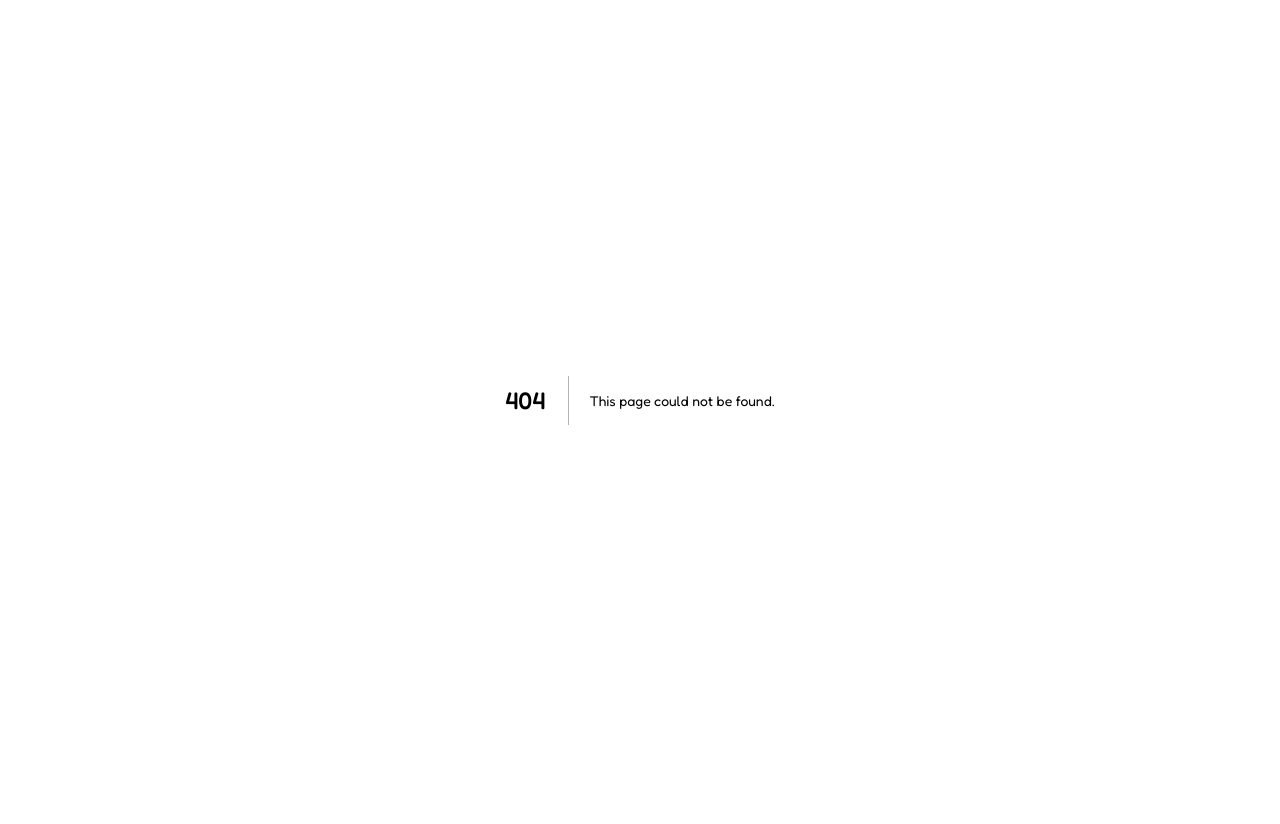
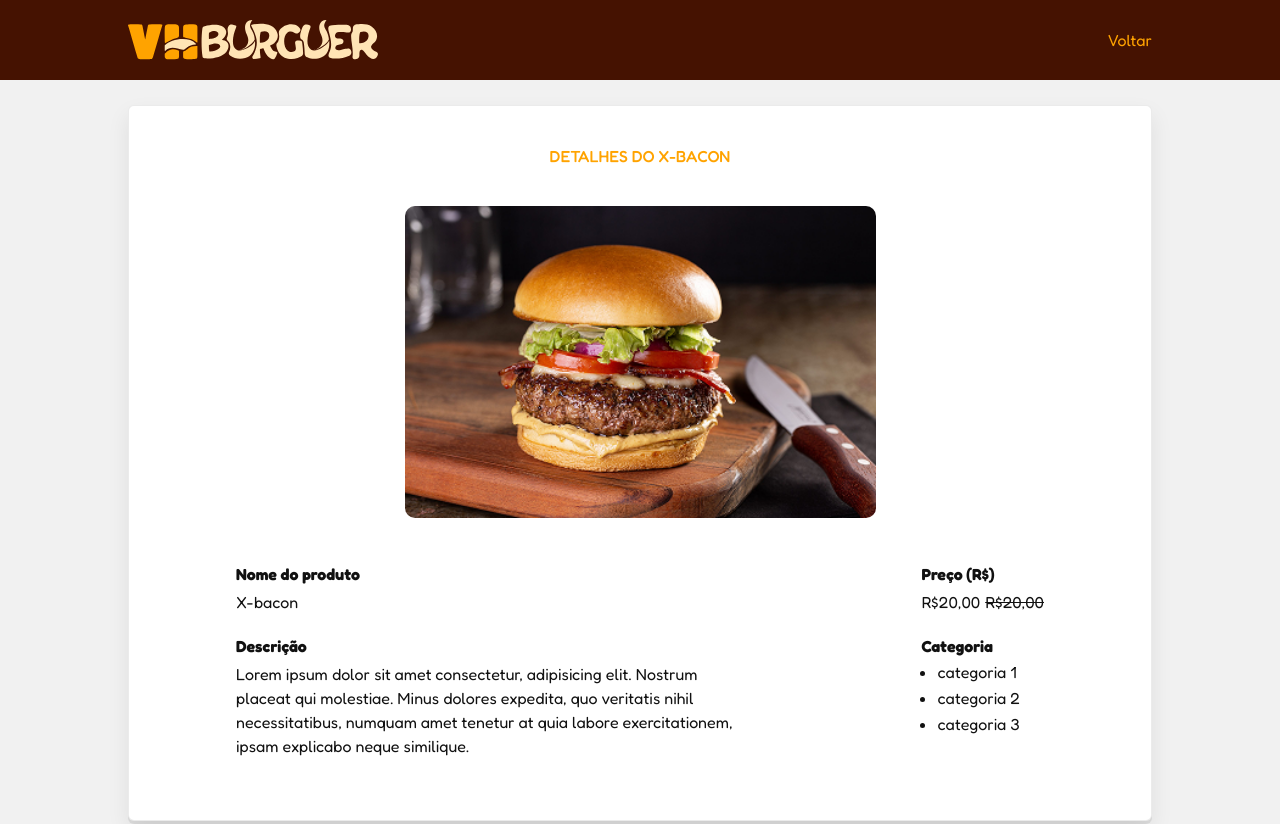
Before and after one commit to Isaque-Codes/VH_Burguer, a Next.js app in the folder Next.js/vh-burguer/: page /detalhe-produto in a window 1280 px wide. Before the commit this address had no page. Shown: the top 824 px of the page. Before the commit the page ends 800 px from the top, so only its background shows below. Built offline with nearby package versions, Linux system fonts and the light colour scheme.

Commit message:
✨ feat: Implementação da tela detalhe-produto e seu componente sub-header

```diff
--- a/Next.js/vh-burguer/src/components/card-produto/card-pruduto.tsx
+++ b/Next.js/vh-burguer/src/components/card-produto/card-pruduto.tsx
@@ -3,7 +3,7 @@ import styles from "./card-produto.module.css"
 const CardProduto = () => {
     return (
         <article className={styles.card_produto}>
-            <img src="/imgs/HamburguerAlcatraComBacon.png" alt="Produto vendido pela loja."
+            <img src="/imgs/hamburguer_alcatra_com_bacon.png" alt="Produto vendido pela loja."
                 className={styles.img_produto} />
             <h3 className={styles.titulo_produto}>X-Salada</h3>
             <p className={styles.desc_produto}>Lorem, ipsum dolor sit amet consectetur adipisicing elit. Tempore earum itaque repellat voluptas reprehenderit exercitationem sequi quo. Perspiciatis qui accusamus, nesciunt saepe nostrum ut non exercitationem sapiente similique dolor impedit.</p>
--- a/Next.js/vh-burguer/src/components/footer/footer.tsx
+++ b/Next.js/vh-burguer/src/components/footer/footer.tsx
@@ -3,7 +3,7 @@ import styles from "./footer.module.css";
 const Footer = () => {
     return (
         <footer id={styles.footer_home}>
-            <div id={styles.container} className="Layout_guide">
+            <div id={styles.container} className="layout_guide">
                 <div id={styles.footer_icons}>
                     <img src="../imgs/Logo_footer.svg" alt="Logo do VH Burguer que contém um hamburguer como plano de fundo"
                         className={styles.logo_vhburguer_footer} />
--- a/Next.js/vh-burguer/src/components/header/header.tsx
+++ b/Next.js/vh-burguer/src/components/header/header.tsx
@@ -4,7 +4,7 @@ import Link from "next/link";
 const Header = () => {
     return (
         <header id={styles.header}>
-            <div id={styles.container} className="Layout_guide">
+            <div id={styles.container} className="layout_guide">
                 <img src="../imgs/logo_VH_Burguer.svg" alt="Logo do VH Burguer que contém um hamburguer como plano de fundo" id={styles.logo}/>
                 <nav id={styles.nav_menu}>
                     <a href="#destaques">Destaques</a>
--- /dev/null
+++ b/Next.js/vh-burguer/src/components/sub-header/sub-header.module.css
@@ -0,0 +1,23 @@
+.header {
+    background-color: var(--vinho);
+
+    height: 10vh;
+    display: flex;
+    justify-content: center;
+}
+
+#container {
+    display: flex;
+    justify-content: space-between;
+    align-items: center;
+}
+
+#voltar {
+    text-decoration: none;
+    font-size: 30;
+    color: var(--laranja-destaque);
+}
+
+#logo {
+    width: 250px;
+}
--- /dev/null
+++ b/Next.js/vh-burguer/src/components/sub-header/sub-header.tsx
@@ -0,0 +1,16 @@
+import styles from "./sub-header.module.css"
+import Link from "next/link"
+
+const SubHeader = () => {
+    return (
+        <header className={styles.header}>
+            <div className="layout_guide" id={styles.container}>
+                <img src="../imgs/Logo_footer.svg" alt="Logotipo do VH Burguer" id={styles.logo}/>
+
+                <Link href="home#cardapio" id={styles.voltar}>Voltar</Link>
+            </div>
+        </header>
+    )
+}
+
+export default SubHeader
--- /dev/null
+++ b/Next.js/vh-burguer/src/pages/detalhe-produto/detalhe-produto.module.css
@@ -0,0 +1,143 @@
+.main_detalhes {
+    background: var(--fundo-claro);
+    min-height: 90vh;
+    display: flex;
+    align-items: center;
+    justify-content: center;
+    padding: 25px 0;
+}
+
+.detalhes {
+    display: flex;
+    gap: 20px;
+    flex-direction: column;
+    justify-content: center;
+    align-items: center;
+    min-height: 500px;
+}
+
+.detalhes_titulo {
+    color: var(--laranja-destaque);
+    font-weight: 500;
+    font-size: var(--tamanho-subtitulo);
+    text-transform: uppercase;
+}
+
+/* Card branco com sombra suave */
+.card_detalhes {
+    position: relative;
+    background: white;
+    border-radius: 6px;
+    padding: 40px;
+    box-shadow: 0 3px 0 rgba(0, 0, 0, .08), 0 10px 22px rgba(0, 0, 0, .08);
+    border: 1px solid rgba(0, 0, 0, .08);
+    height: 100%;
+    width: 100%;
+
+    display: flex;
+    gap: 40px;
+    flex-direction: column;
+    align-items: center;
+}
+
+/* Imagem centralizada com cantos arredondados */
+.card_detalhes_imagem {
+    width: 50%;
+    min-width: 350px;
+    align-self: center;
+}
+
+.card_detalhes_imagem img {
+    display: block;
+    width: 100%;
+    height: auto;
+    border-radius: 10px;
+}
+
+/* Área de infos em duas colunas */
+.card_detalhes_infos {
+    display: grid;
+    grid-template-columns: 1fr 240px;
+    gap: 48px;
+    align-items: start;
+    padding: 6px 22px 0;
+}
+
+.card_detalhes_col_dir {
+    justify-self: end;
+    text-align: left;
+}
+
+/* Blocos de campos */
+.campo {
+    margin-bottom: 22px;
+}
+
+.campo_titulo {
+    font-size: var(--fonte-texto);
+    font-weight: 700;
+    color: #111;
+    margin-bottom: 6px;
+}
+
+.campo_valor {
+    font-size: var(--fonte-texto);
+    color: #111;
+    line-height: 1.5;
+    max-width: 520px;
+}
+
+/* Preços (antigo riscado, atual normal) */
+.preco_antigo {
+    text-decoration: line-through;
+    margin-right: 8px;
+}
+
+.preco_atual {
+    font-weight: 400;
+    /* na imagem parece normal, não super bold */
+}
+
+/* Lista de categoria com “bolinhas” */
+.campo_lista {
+    margin-left: 16px;
+    font-size: var(--fonte-texto);
+    color: #111;
+}
+
+.campo_lista li {
+    margin: 6px 0;
+}
+
+.preco_anterior{
+    margin-left: 5px;
+    text-decoration: line-through;
+}
+
+/* Responsivo */
+@media (max-width: 820px) {
+    .card_detalhes_infos {
+        grid-template-columns: 1fr;
+        gap: 22px;
+        padding: 0;
+    }
+
+    .card_detalhes_col_dir {
+        justify-self: start;
+    }
+
+    .card_detalhes_selo {
+        width: 100px;
+        height: 100px;
+        top: 68px;
+        right: 18px;
+    }
+
+    .card_detalhes_selo_icone {
+        font-size: var(--tamanho-titulo);
+    }
+
+    .detalhes_titulo {
+        font-size: var(--tamanho-titulo-responsivo);
+    }
+}
--- /dev/null
+++ b/Next.js/vh-burguer/src/pages/detalhe-produto/index.tsx
@@ -0,0 +1,64 @@
+import Footer from "@/components/footer/footer"
+import SubHeader from "@/components/sub-header/sub-header"
+import styles from "./detalhe-produto.module.css"
+
+const DetalheProduto = () => {
+    return (
+        <>
+            <SubHeader />
+            <main className={styles.main_detalhes}>
+                <section className={`${styles.detalhes} layout_guide`}>
+                    <article className={styles.card_detalhes} aria-label="Card de detalhes do produto">
+                        <h1 id="titulo-detalhes-produto" className={styles.detalhes_titulo}>Detalhes do X-Bacon</h1>
+                        {/* <!-- “Selo” do preço (estrela + cifrão) --> */}
+                        <figure className={styles.card_detalhes_imagem} >
+                            <img
+                                src="/imgs/hamburguer_alcatra_com_bacon.png"
+                                alt="Hambúrguer sobre uma tábua de madeira, com pão, carne, queijo, bacon, alface, tomate e cebola roxa." />
+                            {/* src={produto?.imagemUrl} alt={produto?.nome} /> */}
+                        </figure>
+
+
+                        <div className={styles.card_detalhes_infos}>
+                            <div className={`${styles.card_detalhes_col} ${styles.card_detalhes_col_esq}`}>
+                                <div className={styles.campo}>
+                                    <h2 className={styles.campo_titulo}>Nome do produto</h2>
+                                    <p className={styles.campo_valor}>X-bacon</p>
+                                </div>
+
+                                <div className={styles.campo}>
+                                    <h2 className={styles.campo_titulo}>Descrição</h2>
+                                    <p className={styles.campo_valor}>
+                                        Lorem ipsum dolor sit amet consectetur, adipisicing elit. Nostrum placeat qui molestiae. Minus dolores expedita, quo veritatis nihil necessitatibus, numquam amet tenetur at quia labore exercitationem, ipsam explicabo neque similique.
+                                    </p>
+                                </div>
+                            </div>
+
+                            <div className={`${styles.card_detalhes_col} ${styles.card_detalhes_col_dir}`}>
+                                <div className={styles.campo}>
+                                    <h2 className={styles.campo_titulo}>Preço (R$)</h2>
+                                    <p className={styles.campo_valor}>
+                                        <span className={styles.preco_atual}>R$20,00</span>
+                                        <span className={styles.preco_anterior}>R$20,00</span>
+                                    </p>
+                                </div>
+
+                                <div className={styles.campo}>
+                                    <h2 className={styles.campo_titulo}>Categoria</h2>
+                                    <ul className={styles.campo_lista}>
+                                        <li>categoria 1</li>
+                                        <li>categoria 2</li>
+                                        <li>categoria 3</li>
+                                    </ul>
+                                </div>
+                            </div>
+                        </div>
+                    </article>
+                </section>
+            </main>
+            <Footer />
+        </>
+    )
+}
+
+export default DetalheProduto
--- a/Next.js/vh-burguer/src/pages/home/index.tsx
+++ b/Next.js/vh-burguer/src/pages/home/index.tsx
@@ -9,9 +9,10 @@ const Home = () => {
         <>
             <Header />
             <main>
+                {/* SECAO BANNER */}
                 <section id={styles.banner}>
                     <div className={`${styles.container_banner} layout_guide`}>
-                        <h1>Bem-vindo ao VH Burguer</h1>
+                        <h1>Bem-vindo(a) ao VH Burguer</h1>
                         <img src="../imgs/foto_de_hamburgueres.png" alt="Três hamburgueres com carne, queijo, salada e bacon." />
                         <div id={styles.botoes_banner_hamburguer}>
                             <button className={styles.btn_atendimento}> Chamar atendente</button>
@@ -19,6 +20,7 @@ const Home = () => {
                         </div>
                     </div>
                 </section>
+                {/* SECAO DESTAQUES */}
                 <section className={styles.destaques} id="destaques">
                     <div className={`${styles.container_destaques} layout_guide`}>
                         <article className={styles.card_destaque_mais_pedidos}>
@@ -37,12 +39,14 @@ const Home = () => {
                         </div>
                     </div>
                 </section>
+                {/* SECAO CARDAPIO */}
                 <section className={styles.cardapio} id="cardapio">
                     <div className={`${styles.container_cardapio} layout_guide`}>
                         <h2>Cardápio</h2>
                         <ListaProduto />
                     </div>
                 </section>
+                {/* SECAO UNIDADES */}
                 <section className={styles.unidades} id="unidades">
                      <div className={`${styles.container_unidades} layout_guide`}>
                     <div className={styles.texto_unidades}>
--- a/Next.js/vh-burguer/src/styles/global.css
+++ b/Next.js/vh-burguer/src/styles/global.css
@@ -16,6 +16,6 @@
     --tamanho-texto-btn: 17px;
 }
 
-.Layout_guide {
+.layout_guide {
     width: 80%;
 }
```
Also changed, not shown: Next.js/vh-burguer/src/pages/produto/index.tsx (added, +24 -0 lines), Next.js/vh-burguer/src/pages/produto/produto.module.css (added).
